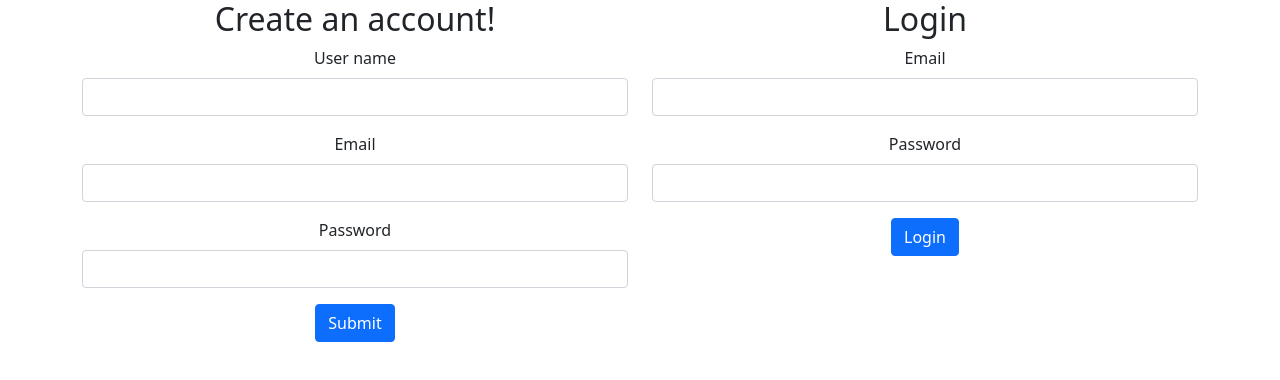
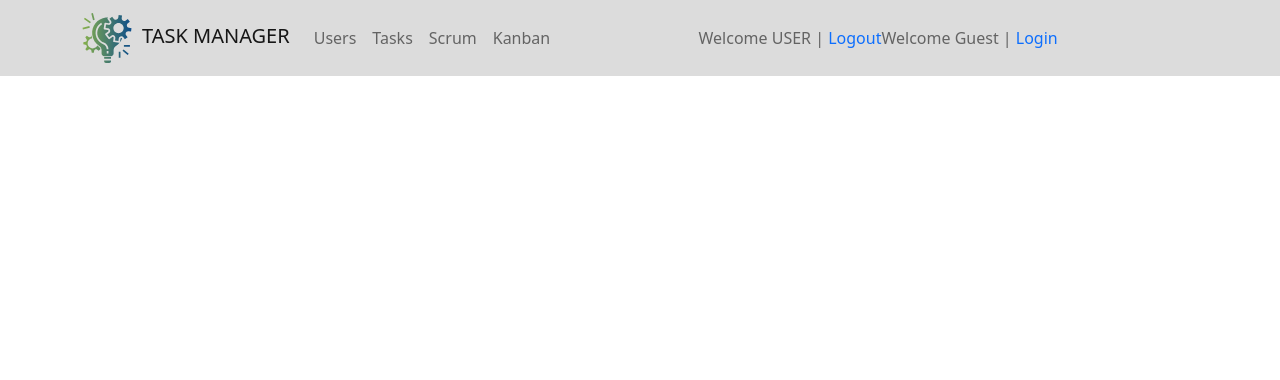
Before and after one commit to JustineCh/LSYP_APP, a React (Create React App) app: page / in a window 1280 px wide. Shown: the top 380 px of the page. Built offline with nearby package versions, Linux system fonts and the light colour scheme.

Commit message:
Created MainView and Navbar / Router used

```diff
--- a/package.json
+++ b/package.json
@@ -11,6 +11,7 @@
     "react-dom": "^17.0.2",
     "react-hook-form": "^7.6.6",
     "react-redux": "^7.2.4",
+    "react-router-dom": "^5.2.0",
     "react-scripts": "4.0.3",
     "redux": "^4.1.0",
     "web-vitals": "^1.1.2"
--- a/src/App.js
+++ b/src/App.js
@@ -1,10 +1,12 @@
 import './App.css';
 import { LoginView } from './login/containers/LoginView';
+import  MainView  from './mainView/containers/MainView';
 
 function App() {
   return (
     <div className="App">
-      <LoginView />
+      {/* <LoginView /> */}
+      <MainView />
     </div>
   );
 }
--- /dev/null
+++ b/src/core/components/Navbar.js
@@ -0,0 +1,100 @@
+import React, { useState } from 'react';
+import { NavLink } from 'react-router-dom';
+import project from '../../img/project.svg';
+
+export const NavBar = props => {
+  const [collapsed, setCollapsed] = useState(true);
+  return (
+    <div>
+      <nav
+        className="navbar navbar-expand-md navbar-light mb-3"
+        style={{ backgroundColor: '#DCDCDC' }}
+      >
+        <div className="container">
+          <a className="navbar-brand text-uppercase font-weight-bold" href="/#">
+            <img
+              src={project}
+              alt=""
+              style={{ width: '50px', marginRight: '10px' }}
+            />
+            Task Manager
+          </a>
+
+          <button
+            className="navbar-toggler"
+            type="button"
+            onClick={() => setCollapsed(prev => !prev)}
+            aria-controls="navbarNav"
+            aria-expanded="false"
+            aria-label="Toggle navigation"
+          >
+            <span className="navbar-toggler-icon"></span>
+          </button>
+
+          <div
+            className={'collapse navbar-collapse ' + (collapsed ? '' : 'show')}
+          >
+            <ul className="navbar-nav">
+              <li className="nav-item">
+                <NavLink
+                  className="nav-link"
+                  to="/playlists"
+                  activeClassName="text-primary active"
+                >
+                  Users
+                </NavLink>
+              </li>
+              <li className="nav-item">
+                <NavLink
+                  className="nav-link"
+                  to="/search"
+                  activeClassName="text-primary active"
+                >
+                  Tasks
+                </NavLink>
+              </li>
+              <li className="nav-item">
+                <NavLink
+                  className="nav-link"
+                  to="/tracks"
+                  activeClassName="text-primary active"
+                >
+                  Scrum
+                </NavLink>
+              </li>
+              <li className="nav-item">
+                <NavLink
+                  className="nav-link"
+                  to="/kanban"
+                  activeClassName="text-primary active"
+                >
+                  Kanban
+                </NavLink>
+              </li>
+            </ul>
+            <div className="navbar-text m-auto">
+              <UserWidget />
+            </div>
+          </div>
+        </div>
+      </nav>
+    </div>
+  );
+};
+
+export default NavBar;
+
+export const UserWidget = () => {
+  // const { login, logout, user } = useContext(UserContext);
+
+  return (
+    <div>
+      <span>
+        Welcome USER |<span className="text-primary"> Logout</span>
+      </span>
+      <span>
+        Welcome Guest |<span className="text-primary"> Login</span>
+      </span>
+    </div>
+  );
+};
--- a/src/index.js
+++ b/src/index.js
@@ -5,11 +5,14 @@ import App from './App';
 import reportWebVitals from './reportWebVitals';
 import { Provider } from 'react-redux';
 import store from './store';
+import { BrowserRouter as Router } from 'react-router-dom';
 
 ReactDOM.render(
   <React.StrictMode>
     <Provider store={store}>
-      <App />
+      <Router>
+        <App />
+      </Router>
     </Provider>
   </React.StrictMode>,
   document.getElementById('root')
--- /dev/null
+++ b/src/mainView/containers/MainView.js
@@ -0,0 +1,12 @@
+import React from 'react';
+import Navbar from '../../core/components/Navbar';
+
+const Mainview = props => {
+  return (
+    <div className="col">
+      <Navbar />
+    </div>
+  );
+};
+
+export default Mainview;
```
Also changed, not shown: src/img/project.svg (added), 1 other file (tests, documents, lock files or other folders).
